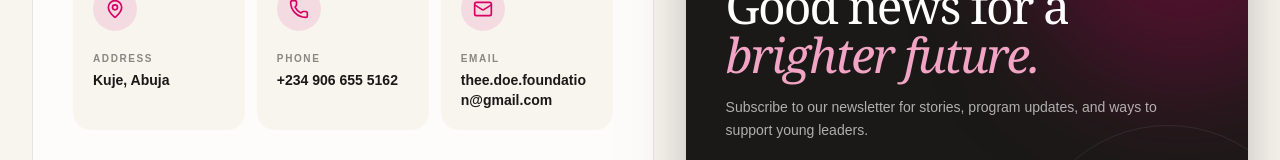
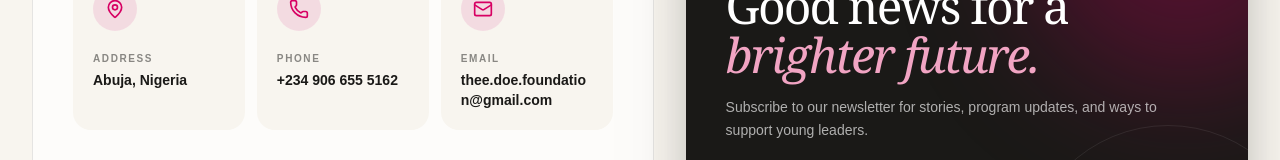
Before and after one commit to doefoundation/Doe, a Next.js app: page / in a window 1280 px wide. Shown: the part 5665-5825 px from the top of the page. Built offline with nearby package versions, Linux system fonts and the light colour scheme.

Commit message:
Change address from Kuje to Abuja, Nigeria
Updated the address displayed for Kuje, Abuja to Abuja, Nigeria.

```diff
--- a/components/home-page.tsx
+++ b/components/home-page.tsx
@@ -230,7 +230,7 @@ export function HomePage() {
               <h3 className="font-serif text-2xl sm:text-3xl">Let&apos;s start a conversation</h3>
               <div className="mt-7 grid gap-3 sm:grid-cols-3">
                 <a href="https://maps.google.com/?q=Kuje%2C+Abuja" target="_blank" rel="noreferrer" className="group rounded-2xl bg-[#f8f5ef] p-5 transition-colors hover:bg-[#f1c6d7]/40 focus-visible:outline-2 focus-visible:outline-[#d70063]">
-                  <span className="mb-5 flex h-11 w-11 items-center justify-center rounded-full bg-[#f1c6d7]/55 text-[#d70063]"><MapPin size={20} strokeWidth={2} /></span><span className="block text-[10px] font-semibold uppercase tracking-[0.16em] text-[#1a1917]/50">Address</span><span className="mt-1 block text-sm font-semibold">Kuje, Abuja</span>
+                  <span className="mb-5 flex h-11 w-11 items-center justify-center rounded-full bg-[#f1c6d7]/55 text-[#d70063]"><MapPin size={20} strokeWidth={2} /></span><span className="block text-[10px] font-semibold uppercase tracking-[0.16em] text-[#1a1917]/50">Address</span><span className="mt-1 block text-sm font-semibold">Abuja, Nigeria</span>
                 </a>
                 <a href="tel:+2349066555162" className="group rounded-2xl bg-[#f8f5ef] p-5 transition-colors hover:bg-[#f1c6d7]/40 focus-visible:outline-2 focus-visible:outline-[#d70063]">
                   <span className="mb-5 flex h-11 w-11 items-center justify-center rounded-full bg-[#f1c6d7]/55 text-[#d70063]"><Phone size={20} strokeWidth={2} /></span><span className="block text-[10px] font-semibold uppercase tracking-[0.16em] text-[#1a1917]/50">Phone</span><span className="mt-1 block text-sm font-semibold">+234 906 655 5162</span>
```
